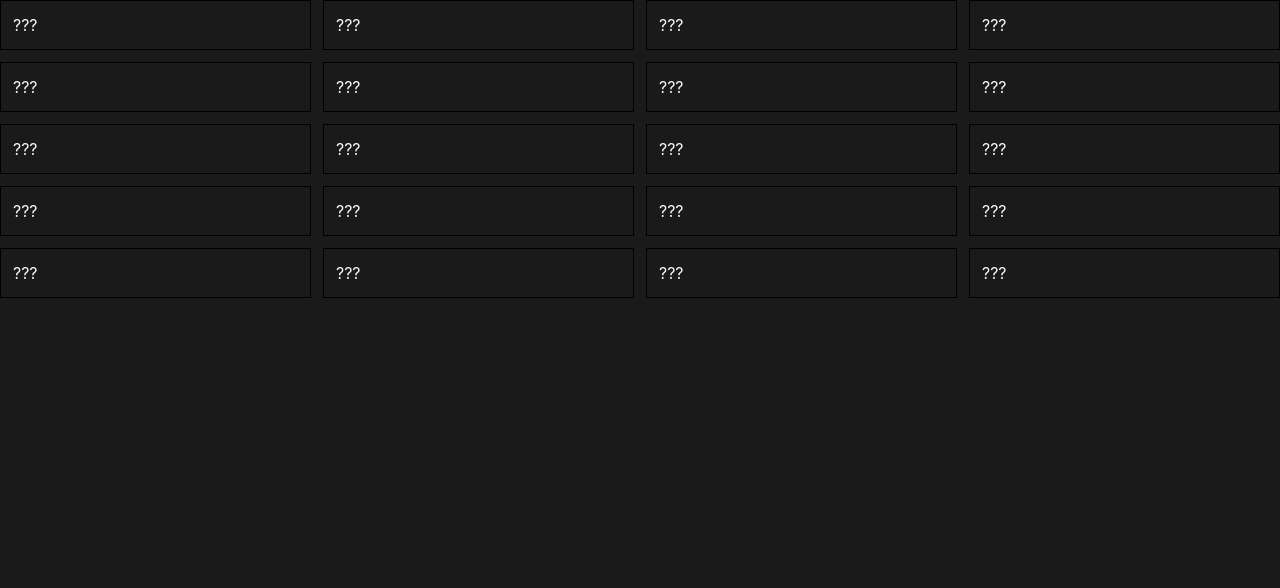
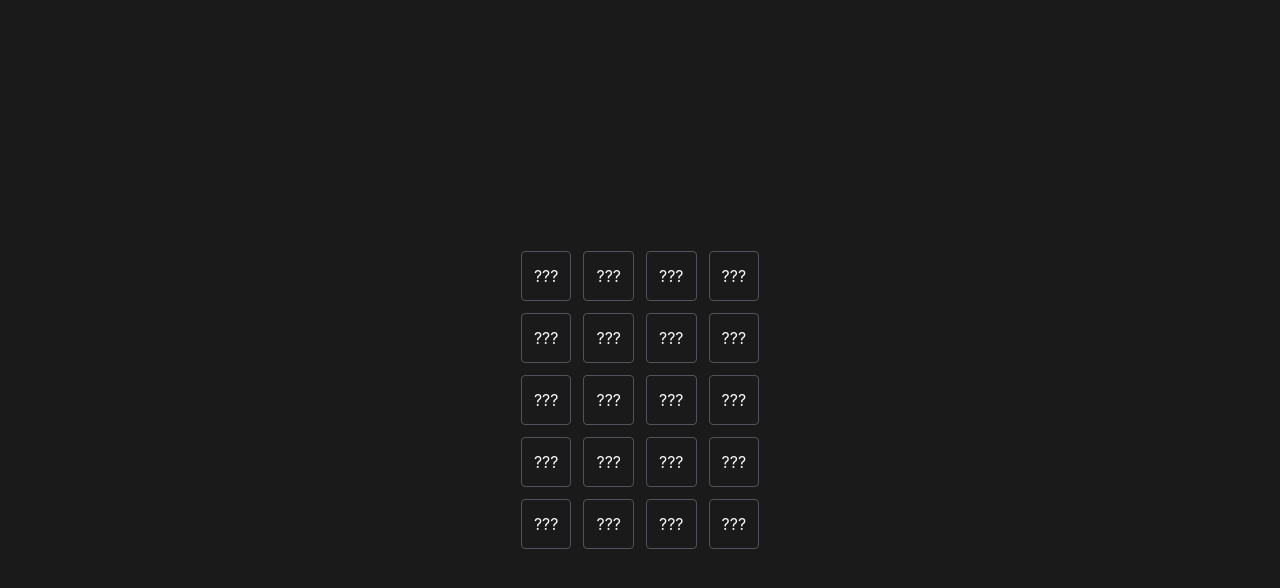
Before and after one commit to Digoassun/jogo_da_memoria, a Vue app: page / in a window 1280 px wide. Both pictures are taken after typing "Sample" into the empty fields and a click on the button "Seguir para Jogo". Shown: the top 588 px of the page. Built offline with nearby package versions, Linux system fonts and the light colour scheme; the HTML template or start-up script is replaced by a standard one.

Commit message:
refactor(game): separada logica do jogo em composables e componentes

```diff
--- /dev/null
+++ b/src/components/game/GameBoard.vue
@@ -0,0 +1,28 @@
+<script setup lang="ts">
+import MemoryCard from '@/components/game/MemoryCard.vue'
+import type { BoardCard } from '@/types/card'
+
+type Props = {
+  cards: BoardCard[]
+  isCardVisible: (card: BoardCard) => boolean
+}
+
+type Emits = {
+  'card-click': [card: BoardCard]
+}
+
+defineProps<Props>()
+const emit = defineEmits<Emits>()
+</script>
+
+<template>
+  <div class="grid grid-cols-4 gap-3">
+    <MemoryCard
+      v-for="card in cards"
+      :key="card.id"
+      :card="card"
+      :is-visible="isCardVisible(card)"
+      @click="emit('card-click', $event)"
+    />
+  </div>
+</template>
--- /dev/null
+++ b/src/components/game/MemoryCard.vue
@@ -0,0 +1,30 @@
+<script setup lang="ts">
+import type { BoardCard } from '@/types/card'
+
+type Props = {
+  card: BoardCard
+  isVisible: boolean
+}
+
+type Emits = {
+  click: [card: BoardCard]
+}
+
+const props = defineProps<Props>()
+const emit = defineEmits<Emits>()
+
+const handleClick = () => {
+  emit('click', props.card)
+}
+</script>
+
+<template>
+  <button
+    type="button"
+    class="rounded border border-zinc-600 p-3 text-center transition hover:border-zinc-400"
+    :aria-label="isVisible ? `Carta ${card.value}` : 'Carta virada para baixo'"
+    @click="handleClick"
+  >
+    {{ isVisible ? card.value : '???' }}
+  </button>
+</template>
--- /dev/null
+++ b/src/composables/useGame.ts
@@ -0,0 +1,11 @@
+import { useMemoryGame } from '@/composables/useMemoryGame'
+
+export const useGame = () => {
+  const { boardCards, isCardVisible, onCardClick } = useMemoryGame()
+
+  return {
+    boardCards,
+    isCardVisible,
+    onCardClick,
+  }
+}
--- /dev/null
+++ b/src/composables/useMemoryGame.ts
@@ -0,0 +1,59 @@
+import { computed, reactive, watch } from 'vue'
+import { CARDS } from '@/data/cards'
+import type { BoardCard } from '@/types/card'
+
+export const useMemoryGame = () => {
+  const boardCards = computed<BoardCard[]>(() => {
+    return [...CARDS, ...CARDS]
+      .map((card, id) => ({ ...card, id }))
+      .sort(() => Math.floor(Math.random() * 10))
+  })
+
+  const isFacingUp = reactive<number[]>([])
+  const matchedIds = reactive<number[]>([])
+
+  const isMatch = (cards: BoardCard[]) => {
+    const first = cards[0]
+    const second = cards[1]
+    if (!first || !second) return false
+    return first.value === second.value
+  }
+
+  const isCardVisible = (card: BoardCard) => {
+    return matchedIds.includes(card.id) || isFacingUp.includes(card.id)
+  }
+
+  const onCardClick = (card: BoardCard) => {
+    if (matchedIds.includes(card.id)) return
+    if (isFacingUp.includes(card.id)) return
+    if (isFacingUp.length >= 2) return
+
+    isFacingUp.push(card.id)
+  }
+
+  watch(isFacingUp, (facingUpIds) => {
+    if (facingUpIds.length !== 2) return
+
+    const selectedCards = facingUpIds
+      .map((id) => boardCards.value.find((card) => card.id === id))
+      .filter((card): card is BoardCard => card !== undefined)
+
+    if (selectedCards.length !== 2) return
+
+    if (isMatch(selectedCards)) {
+      matchedIds.push(...facingUpIds)
+      isFacingUp.length = 0
+      return
+    }
+
+    setTimeout(() => {
+      isFacingUp.length = 0
+    }, 1500)
+  })
+
+  return {
+    boardCards,
+    isCardVisible,
+    onCardClick,
+  }
+}
--- a/src/page/Game.vue
+++ b/src/page/Game.vue
@@ -1,79 +1,16 @@
 <script setup lang="ts">
-import { computed } from '@vue/reactivity'
-import { CARDS } from '../data/cards'
-import { reactive, watch } from 'vue'
+import GameBoard from '@/components/game/GameBoard.vue'
+import { useGame } from '@/composables/useGame'
 
-type Card = {
-    value: string
-    id: number
-}
+const { boardCards, isCardVisible, onCardClick } = useGame()
+</script>
 
-const boardCards = computed(() => {
-    return [...CARDS, ...CARDS]
-        .map((card, id) => ({ ...card, id }))
-        .sort(function () {
-            return Math.floor(Math.random() * 10)
-        })
-})
-
-const isFacingUp = reactive<number[]>([])
-const matchedIds = reactive<number[]>([])
-
-const isMatch = (arr: Card[]) => {
-    const first = arr[0]
-    const second = arr[1]
-    if (!first || !second) return false
-    return first.value === second.value
-}
-
-const isCardVisible = (card: Card) => {
-    return matchedIds.includes(card.id) || isFacingUp.includes(card.id)
-}
-
-const onCardClick = (card: Card) => {
-    if (matchedIds.includes(card.id)) return
-    if (isFacingUp.includes(card.id)) return
-    if (isFacingUp.length >= 2) return
-
-    isFacingUp.push(card.id)
-}
-
-watch(isFacingUp, (facingUpIds) => {
-    if (facingUpIds.length !== 2) return
-
-    const selectedCards = facingUpIds
-        .map((id) => boardCards.value.find((card) => card.id === id))
-        .filter((card): card is Card => card !== undefined)
-
-    if (selectedCards.length !== 2) return
-
-    if (isMatch(selectedCards)) {
-        matchedIds.push(...facingUpIds)
-        isFacingUp.length = 0
-        return
-    }
-
-    setTimeout(() => {
-        isFacingUp.length = 0
-    }, 1500)
-})
-</script>
 <template>
-    <div class="board">
-        <div v-for="card in boardCards" :key="card.id" class="card" @click="onCardClick(card)">
-            {{ isCardVisible(card) ? card.value : '???' }}
-        </div>
-    </div>
+  <main class="flex min-h-screen items-center justify-center p-4">
+    <GameBoard
+      :cards="boardCards"
+      :is-card-visible="isCardVisible"
+      @card-click="onCardClick"
+    />
+  </main>
 </template>
-<style scoped>
-.board {
-    display: grid;
-    grid-template-columns: repeat(4, 1fr);
-    gap: 12px;
-}
-
-.card {
-    border: 1px solid black;
-    padding: 12px;
-}
-</style>
--- /dev/null
+++ b/src/types/card.ts
@@ -0,0 +1,7 @@
+export type Card = {
+  value: string
+}
+
+export type BoardCard = Card & {
+  id: number
+}
```
